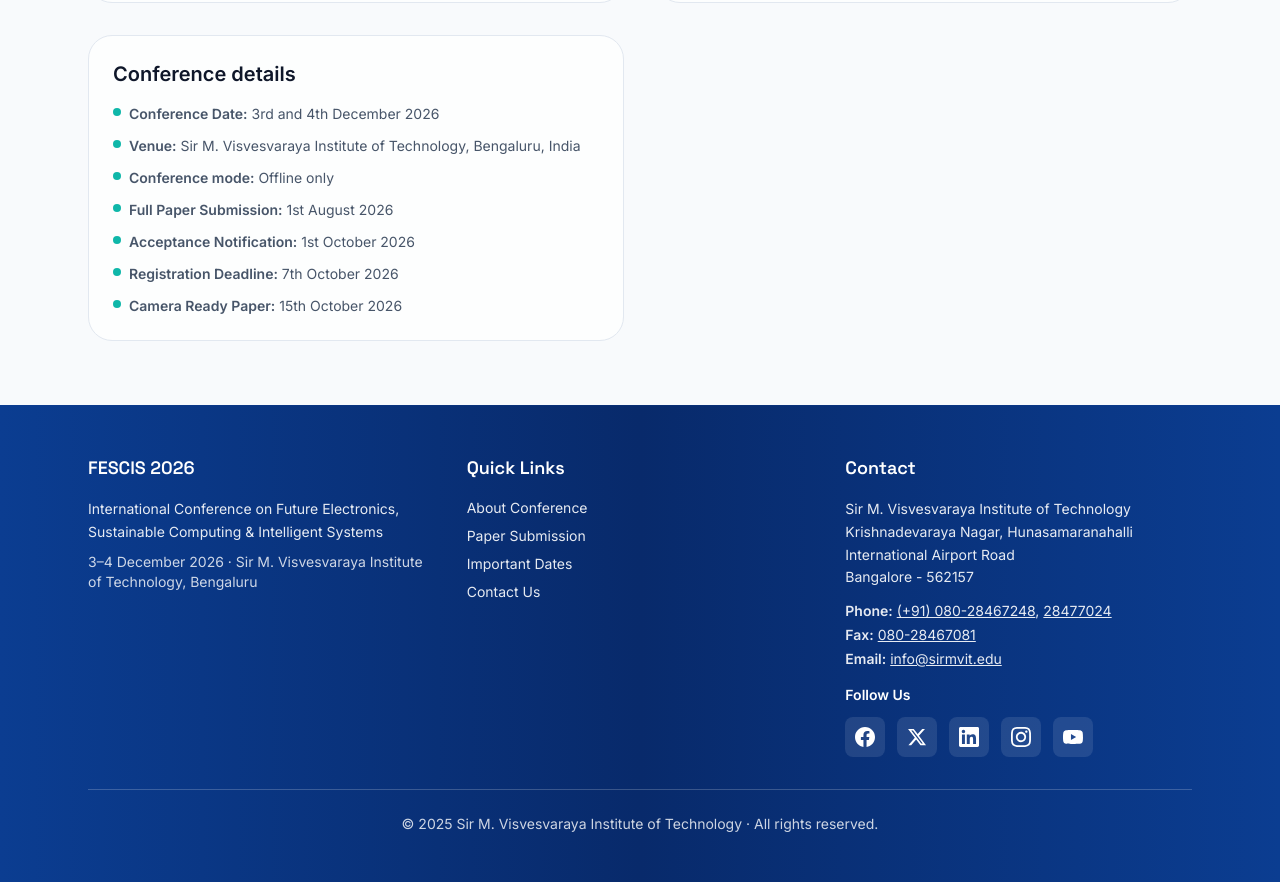
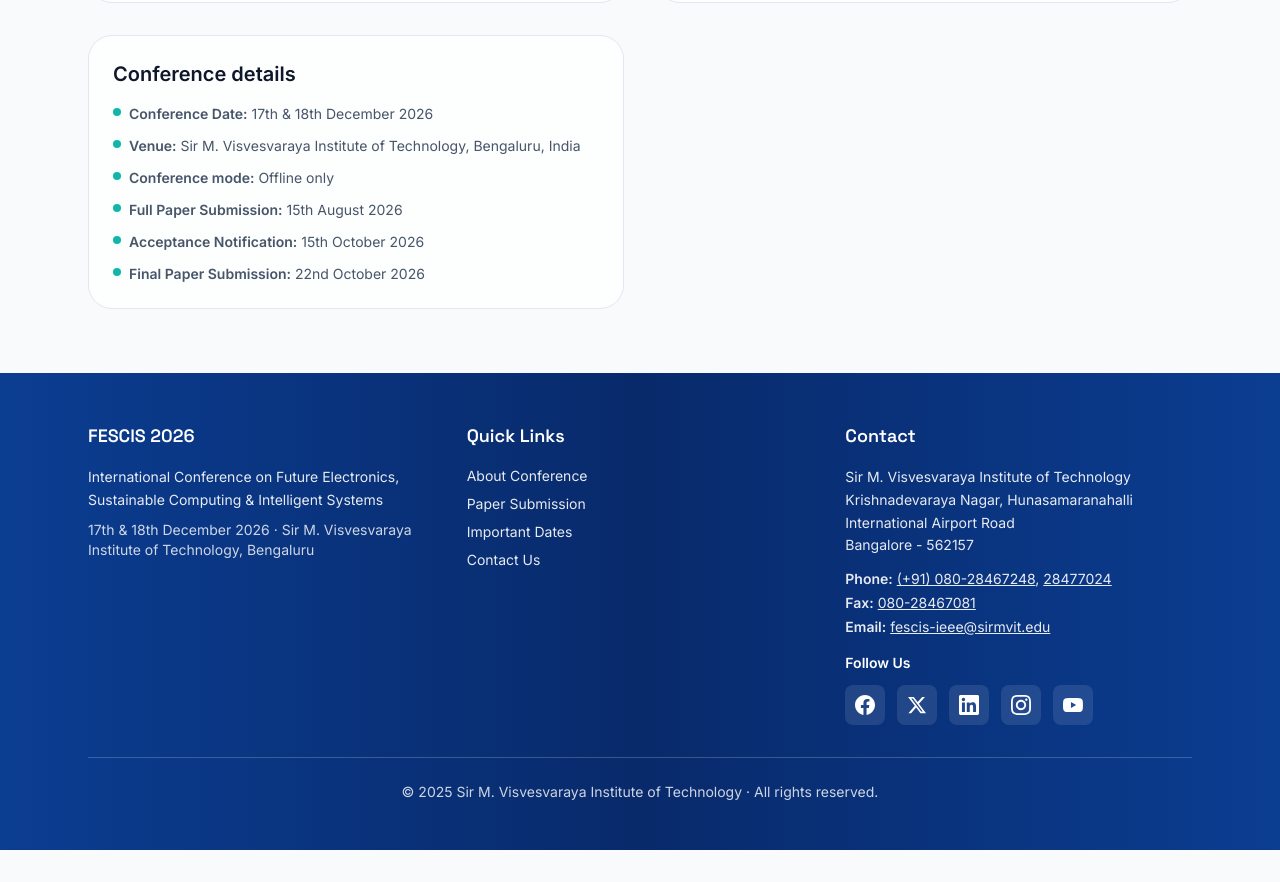
Before and after one commit to kshitiz-12/mvit-techcon, a React (Vite) app: page /about-conference in a window 1280 px wide. Shown: the part 1548-2430 px from the top of the page. After the commit the page ends 2398 px from the top, so only its background shows below. Built offline with nearby package versions, Linux system fonts and the light colour scheme.

Commit message:
date and other changes

```diff
--- a/src/App.tsx
+++ b/src/App.tsx
@@ -325,7 +325,7 @@
                 International Conference on Future Electronics, Sustainable Computing & Intelligent Systems
               </p>
               <p className="mt-2 text-sm text-white/80">
-                3–4 December 2026 · Sir M. Visvesvaraya Institute of Technology, Bengaluru
+                17th & 18th December 2026 · Sir M. Visvesvaraya Institute of Technology, Bengaluru
               </p>
             </div>
             <div>
@@ -379,8 +379,8 @@
               </p>
               <p className="mt-1 text-sm text-white/90">
                 <span className="font-semibold">Email:</span>{' '}
-                <a href="mailto:info@sirmvit.edu" className="hover:text-smvit-accent underline transition-colors">
-                  info@sirmvit.edu
+                <a href="mailto:fescis-ieee@sirmvit.edu" className="hover:text-smvit-accent underline transition-colors">
+                  fescis-ieee@sirmvit.edu
                 </a>
               </p>
               <div className="mt-4">
--- a/src/components/FAQ.tsx
+++ b/src/components/FAQ.tsx
@@ -10,7 +10,7 @@
 const faqs: FAQItem[] = [
   {
     question: 'What is the deadline for paper submission?',
-    answer: 'The last date for full paper submission is 1st August 2026. All papers must be submitted via the Microsoft CMT portal before the deadline.',
+    answer: 'The last date for full paper submission is 15th August 2026. All papers must be submitted via the Microsoft CMT portal before the deadline.',
   },
   {
     question: 'Will the conference papers be published?',
@@ -26,15 +26,15 @@
   },
   {
     question: 'When will I receive acceptance notification?',
-    answer: 'Authors will be notified of paper acceptance decisions on 1st October 2026. Notification emails will be sent to the corresponding author.',
+    answer: 'Authors will be notified of paper acceptance decisions on 15th October 2026. Notification emails will be sent to the corresponding author.',
   },
   {
     question: 'Is the conference in-person or virtual?',
     answer: 'FESCIS 2026 is planned as an in-person only conference to be held at Sir M. Visvesvaraya Institute of Technology, Bengaluru. Please check the website for any updates.',
   },
   {
-    question: 'How can I register for the conference?',
-    answer: 'Registration opens after acceptance notifications. Authors must complete registration and payment by 7th October 2026. Detailed registration instructions will be provided upon acceptance.',
+    question: 'When is the final paper submission deadline?',
+    answer: 'Final paper submission is due on 22nd October 2026. Detailed camera-ready submission instructions will be provided after acceptance.',
   },
   {
     question: 'Will visa support letters be provided?',
--- a/src/components/HeroCarousel.tsx
+++ b/src/components/HeroCarousel.tsx
@@ -260,7 +260,7 @@
             FESCIS 2026
           </h1>
           <div className="mt-3 text-xs font-medium leading-relaxed text-white drop-shadow-[0_2px_4px_rgba(0,0,0,0.5)] [text-shadow:_0_1px_4px_rgba(0,0,0,0.8),_0_2px_8px_rgba(0,0,0,0.6)] xs:mt-4 xs:text-sm sm:mt-6 sm:text-base md:text-lg lg:text-xl xl:text-2xl">
-            <p className="text-center">International Conference</p>
+            <p className="text-center">2026 International Conference</p>
             <p className="text-center">On</p>
             <p className="text-center px-2">Future Electronics, Sustainable Computing & Intelligent Systems</p>
           </div>
@@ -270,7 +270,7 @@
                 <path strokeLinecap="round" strokeLinejoin="round" d="M8 7V3m8 4V3m-9 8h10M5 21h14a2 2 0 002-2V7a2 2 0 00-2-2H5a2 2 0 00-2 2v12a2 2 0 002 2z" />
               </svg>
               <span className="font-display text-sm font-bold text-white xs:text-base sm:text-lg md:text-xl lg:text-2xl xl:text-3xl">
-                3–4 December 2026
+                17th & 18th December 2026
               </span>
             </div>
             <p className="text-center text-xs font-medium text-white drop-shadow-[0_2px_4px_rgba(0,0,0,0.6)] [text-shadow:_0_1px_4px_rgba(0,0,0,0.8),_0_2px_6px_rgba(0,0,0,0.6)] xs:text-sm sm:text-base md:text-lg lg:text-xl xl:text-2xl px-2">
--- a/src/pages/AboutConference.tsx
+++ b/src/pages/AboutConference.tsx
@@ -92,7 +92,7 @@
           <ul className="mt-3 space-y-2 text-xs text-slate-600 xs:mt-4 xs:space-y-3 xs:text-sm">
             <li className="flex items-start gap-2">
               <span className="mt-1 h-2 w-2 rounded-full bg-smvit-accent" />
-              <span><strong>Conference Date:</strong> 3rd and 4th December 2026</span>
+              <span><strong>Conference Date:</strong> 17th & 18th December 2026</span>
             </li>
             <li className="flex items-start gap-2">
               <span className="mt-1 h-2 w-2 rounded-full bg-smvit-accent" />
@@ -104,19 +104,15 @@
             </li>
             <li className="flex items-start gap-2">
               <span className="mt-1 h-2 w-2 rounded-full bg-smvit-accent" />
-              <span><strong>Full Paper Submission:</strong> 1st August 2026</span>
+              <span><strong>Full Paper Submission:</strong> 15th August 2026</span>
             </li>
             <li className="flex items-start gap-2">
               <span className="mt-1 h-2 w-2 rounded-full bg-smvit-accent" />
-              <span><strong>Acceptance Notification:</strong> 1st October 2026</span>
+              <span><strong>Acceptance Notification:</strong> 15th October 2026</span>
             </li>
             <li className="flex items-start gap-2">
               <span className="mt-1 h-2 w-2 rounded-full bg-smvit-accent" />
-              <span><strong>Registration Deadline:</strong> 7th October 2026</span>
-            </li>
-            <li className="flex items-start gap-2">
-              <span className="mt-1 h-2 w-2 rounded-full bg-smvit-accent" />
-              <span><strong>Camera Ready Paper:</strong> 15th October 2026</span>
+              <span><strong>Final Paper Submission:</strong> 22nd October 2026</span>
             </li>
           </ul>
         </div>
--- a/src/pages/Contact.tsx
+++ b/src/pages/Contact.tsx
@@ -1,7 +1,7 @@
 import MotionSection from '../components/MotionSection'
 
 const contacts = [
-  { role: 'TPC Helpdesk', name: 'Dr. Anitha T. N.', designation: 'TPC Chair, Professor and Head, Dept. of CSE, Sir MVIT', email: 'tpc@sirsmvit.edu', phone: '+91 XXX-XXX-XXXX' },
+  { role: 'Conference Helpdesk', name: 'FESCIS Organizing Team', designation: 'Sir M. Visvesvaraya Institute of Technology, Bengaluru', email: 'fescis-ieee@sirmvit.edu', phone: '+91 XXX-XXX-XXXX' },
   { role: 'Sponsorship & Demos', name: 'Dr. E. Kavitha', designation: 'Publicity Chair, Professor and Head, Dept. of ETE, Sir MVIT', email: 'sponsor@sirsmvit.edu', phone: '+91 XXX-XXX-XXXX' },
   { role: 'Registration Desk', name: 'Dr. Jagadeesh H. S.', designation: 'Registration Chair, Professor Dept. of ECE, Sir MVIT', email: 'register@sirsmvit.edu', phone: '+91 XXX-XXX-XXXX' },
 ]
--- a/src/pages/ImportantDates.tsx
+++ b/src/pages/ImportantDates.tsx
@@ -1,10 +1,10 @@
 import MotionSection from '../components/MotionSection'
 
 const milestones = [
-  { phase: 'Conference Date', date: '3rd and 4th December 2026', status: 'Event', detail: 'FESCIS 2026 will be held at Sir M. Visvesvaraya Institute of Technology, Bengaluru.' },
-  { phase: 'Last Date for Full Paper Submission', date: '1st August 2026', status: 'Upcoming', detail: 'All papers must be submitted via the submission portal before the deadline.' },
-  { phase: 'Acceptance Notification', date: '1st October 2026', status: 'Upcoming', detail: 'Authors will be notified of paper acceptance decisions.' },
-  { phase: 'Last Date for Registration', date: '7th October 2026', status: 'Upcoming', detail: 'One author per paper must complete registration and payment.' },
+  { phase: 'Conference Date', date: '17th & 18th December 2026', status: 'Event', detail: 'FESCIS 2026 will be held at Sir M. Visvesvaraya Institute of Technology, Bengaluru.' },
+  { phase: 'Full Paper Submission Date', date: '15th August 2026', status: 'Upcoming', detail: 'All papers must be submitted via the submission portal before the deadline.' },
+  { phase: 'Notification of Acceptance', date: '15th October 2026', status: 'Upcoming', detail: 'Authors will be notified of paper acceptance decisions.' },
+  { phase: 'Final Paper Submission Date', date: '22nd October 2026', status: 'Upcoming', detail: 'Final camera-ready papers must be uploaded before the deadline.' },
 ]
 
 const reminders = [
--- a/src/pages/KeyCommittees.tsx
+++ b/src/pages/KeyCommittees.tsx
@@ -84,7 +84,7 @@
   {
     title: 'Website Co-Chair',
     people: [
-      { name: 'Dr. Pradeep S Narayanan', role: 'Assistant Professor Dept. of ECE, Sir MVIT' },
+      { name: 'Madhu Kumari Ray', role: 'Assistant Professor, Dept. of ETE, Sir MVIT' },
     ],
   },
   {
--- a/src/pages/PaperSubmission.tsx
+++ b/src/pages/PaperSubmission.tsx
@@ -85,7 +85,7 @@
           flagship tracks. Interdisciplinary submissions that bridge multiple tracks are prioritized for plenary storytelling.
         </p>
         <div className="mt-4 rounded-xl border border-slate-200 bg-white/70 p-3 text-xs leading-relaxed text-slate-600 xs:mt-5 xs:rounded-2xl xs:p-4 xs:text-sm">
-          Need help? Write to <a href="mailto:tpc@sirsmvit.edu" className="font-semibold text-smvit-primary underline break-all hover:text-smvit-primaryDark">tpc@sirsmvit.edu</a> with the subject line "FESCIS Submission".
+          Need help? Write to <a href="mailto:fescis-ieee@sirmvit.edu" className="font-semibold text-smvit-primary underline break-all hover:text-smvit-primaryDark">fescis-ieee@sirmvit.edu</a> with the subject line "FESCIS Submission".
         </div>
       </MotionSection>
 
```
